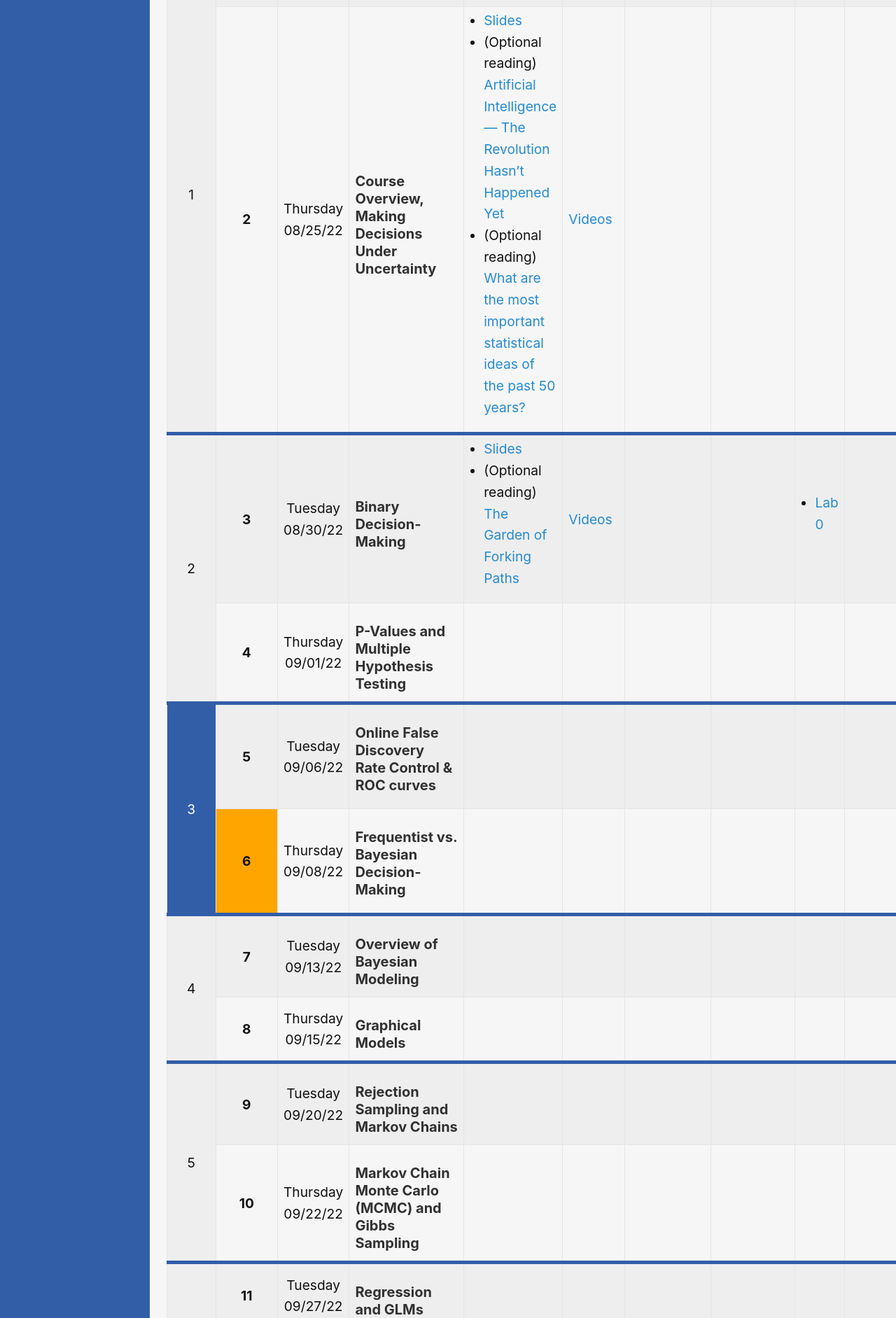
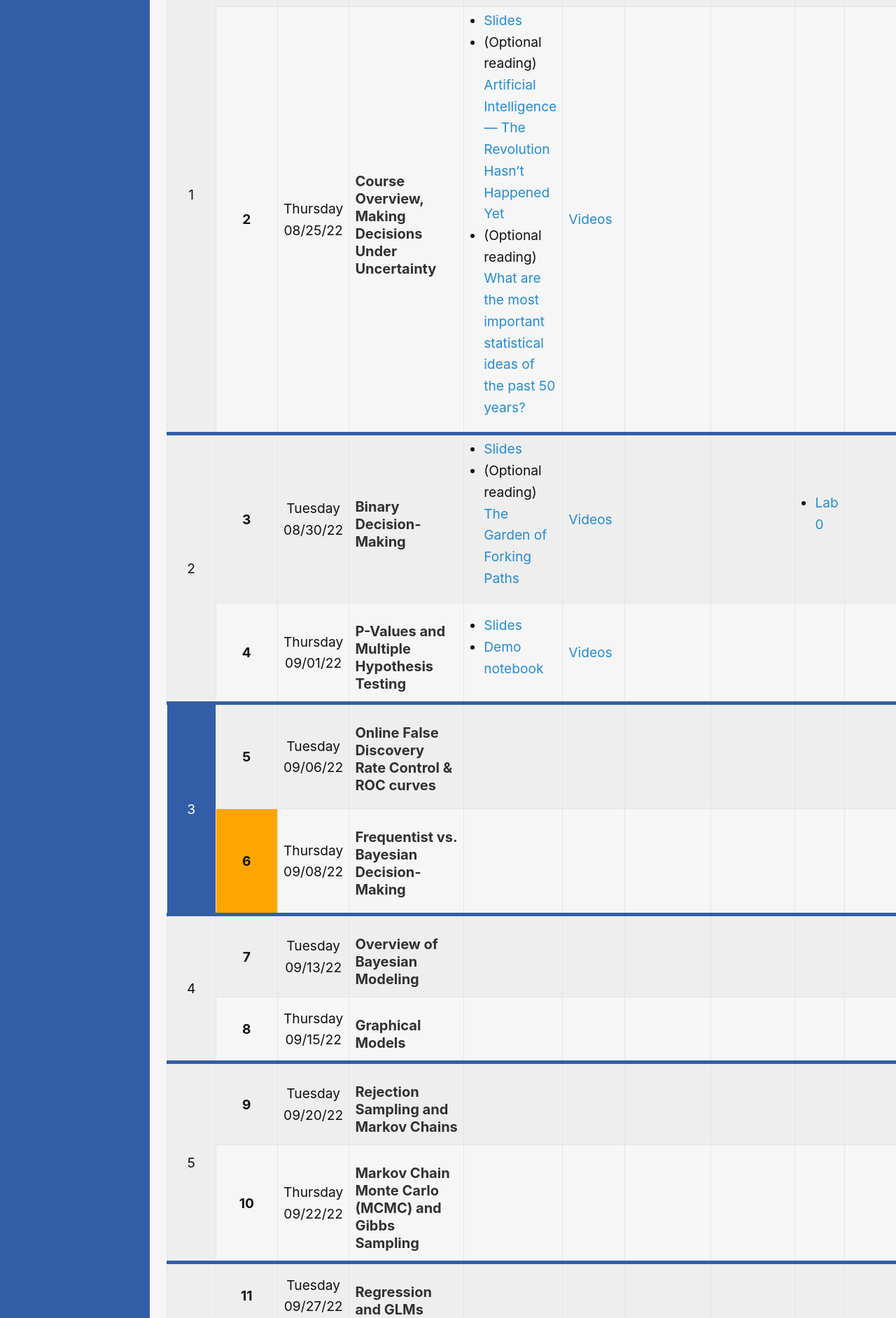
Before and after one commit to ds-102/fa22, a Jekyll site: the page built from index.md, in a window 1280 px wide. Shown: the part 578-2461 px from the top of the page at 70% size. Built offline with Jekyll 4.4.1, drawn with Linux system fonts in a browser that asks for light colours.

Commit message:
add lec3 to site

```diff
--- a/_data/lectures.yml
+++ b/_data/lectures.yml
@@ -40,6 +40,10 @@
 
 - date: Thursday 09/01/22
   topic: P-Values and Multiple Hypothesis Testing
+  video: https://www.youtube.com/watch?v=0ZxSuJoUHWk&list=PLSEfoRJ1f3UODDpJfsffHP2F4WdPzGWSB
+  slides: |
+      - [Slides](https://docs.google.com/presentation/d/1aa5ObCumBLJ2WiuvHPFgY1XuIHYmxdAwUhaHZx4ImOM/edit?usp=sharing)
+      - [Demo notebook](http://data102.datahub.berkeley.edu/hub/user-redirect/git-sync?repo=https://github.com/ds-102/fa22&subPath=lecture/lecture03/p_value_thresholding.ipynb)
 
 - date: Tuesday 09/06/22
   topic: Online False Discovery Rate Control & ROC curves
```
